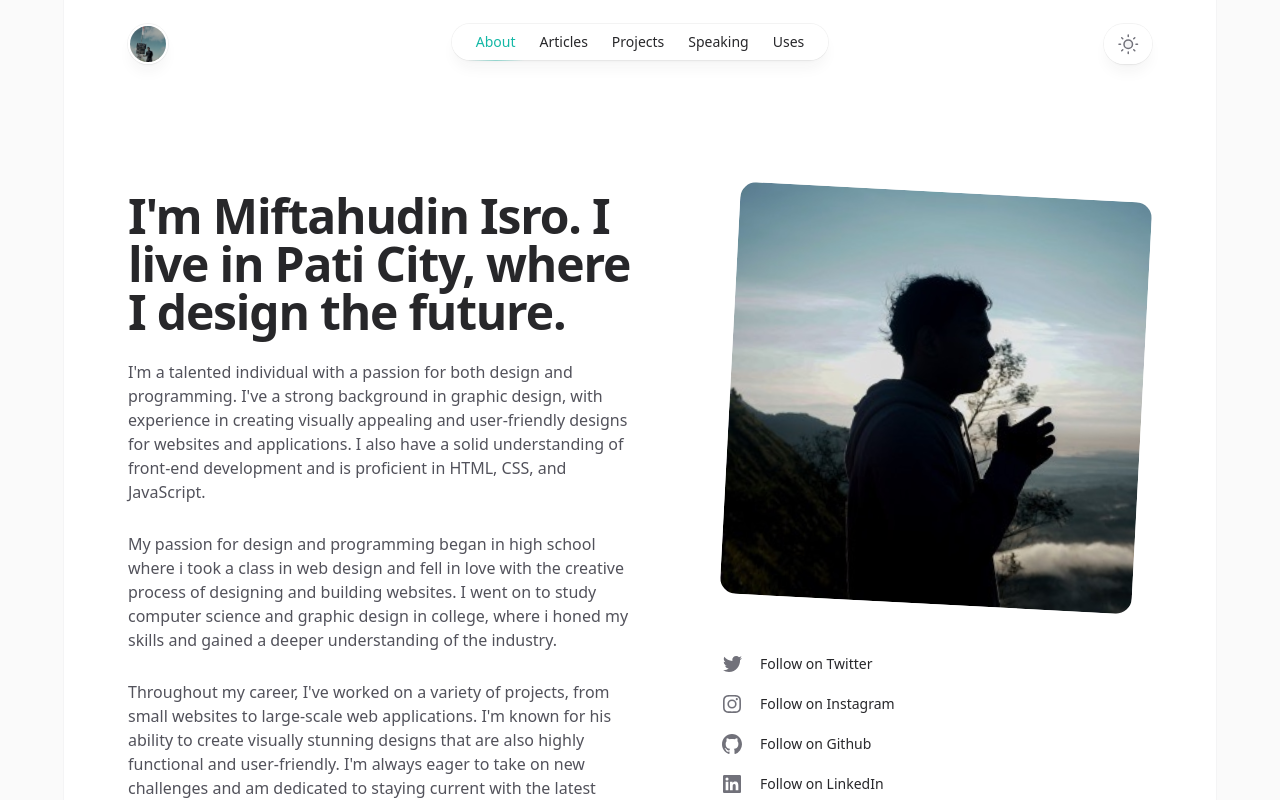
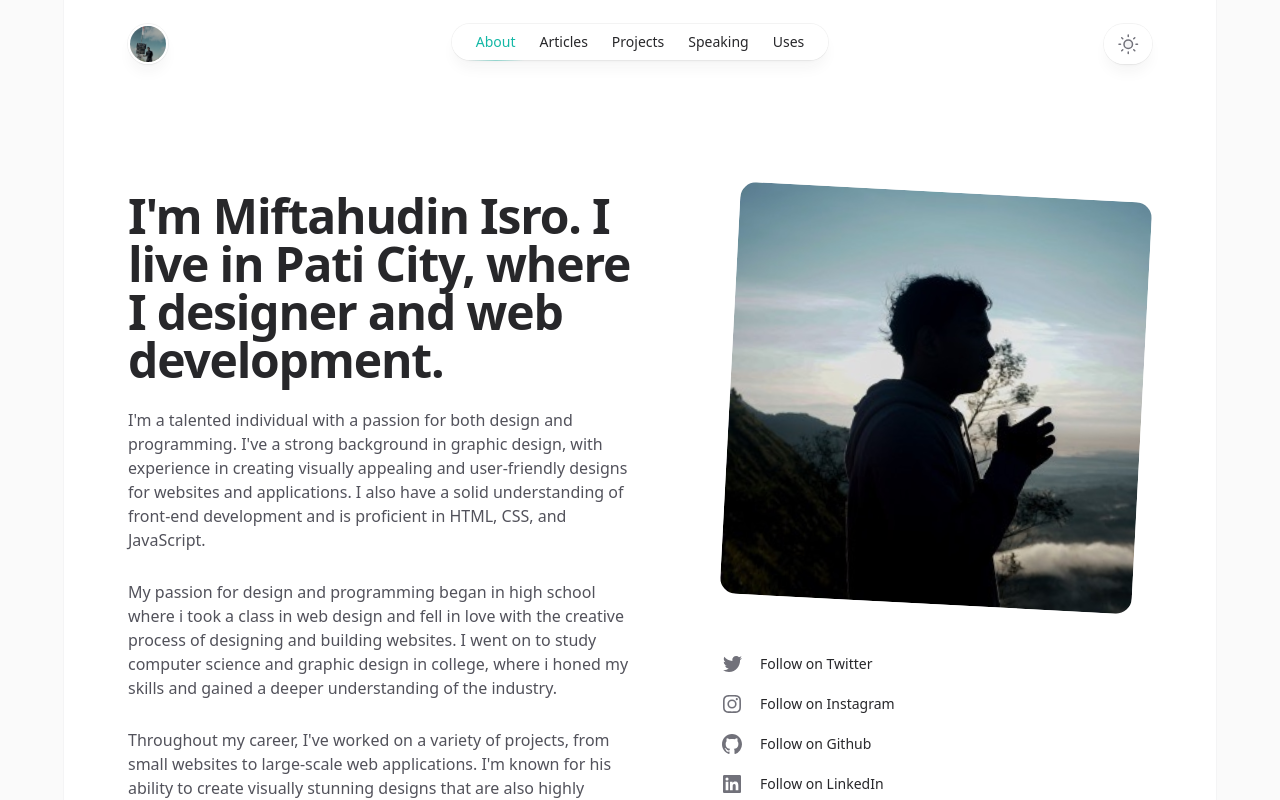
Before and after one commit to shiqocred/portfolio, a React (Vite) app: page /about in a window 1280 px wide. Shown: the top 800 px of the page. Built offline with nearby package versions, Linux system fonts and the light colour scheme.

Commit message:
Change 1

```diff
--- a/src/views/About.jsx
+++ b/src/views/About.jsx
@@ -21,7 +21,7 @@ import { Linked } from '../components/Linked';
           </div>
           <div className="lg:order-first lg:row-span-2">
             <h1 className='text-4xl font-bold tracking-tight text-zinc-800 dark:text-zinc-100 sm:text-5xl'>
-              I'm Miftahudin Isro. I live in Pati City, where I design the future.
+              I'm Miftahudin Isro. I live in Pati City, where I designer and web development.
             </h1>
             <div className='mt-6 space-y-7 text-base text-zinc-600 dark:text-zinc-400'>
             <p>I'm a talented individual with a passion for both design and programming. I've a strong background in graphic design, with experience in creating visually appealing and user-friendly designs for websites and applications. I also have a solid understanding of front-end development and is proficient in HTML, CSS, and JavaScript.</p>
```
